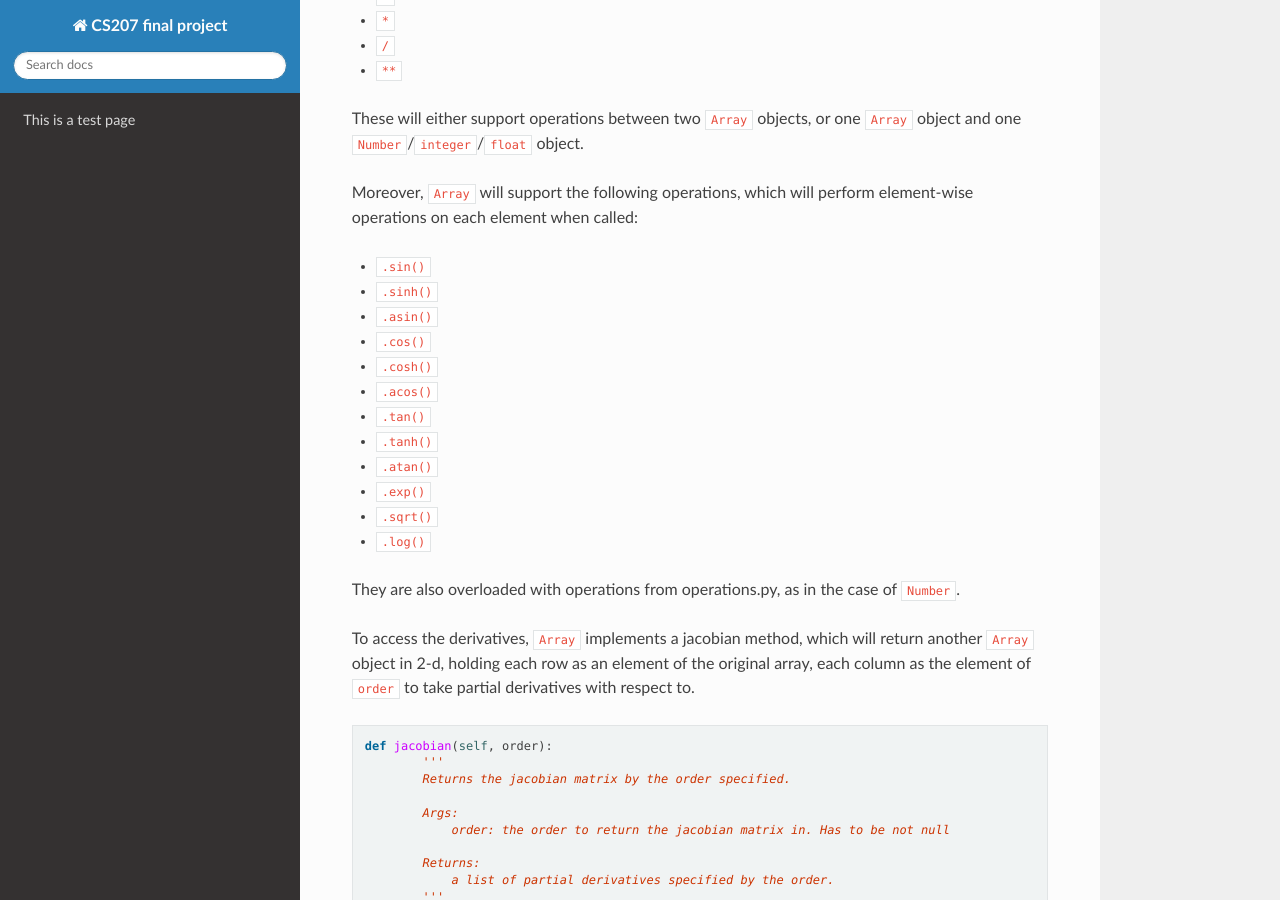
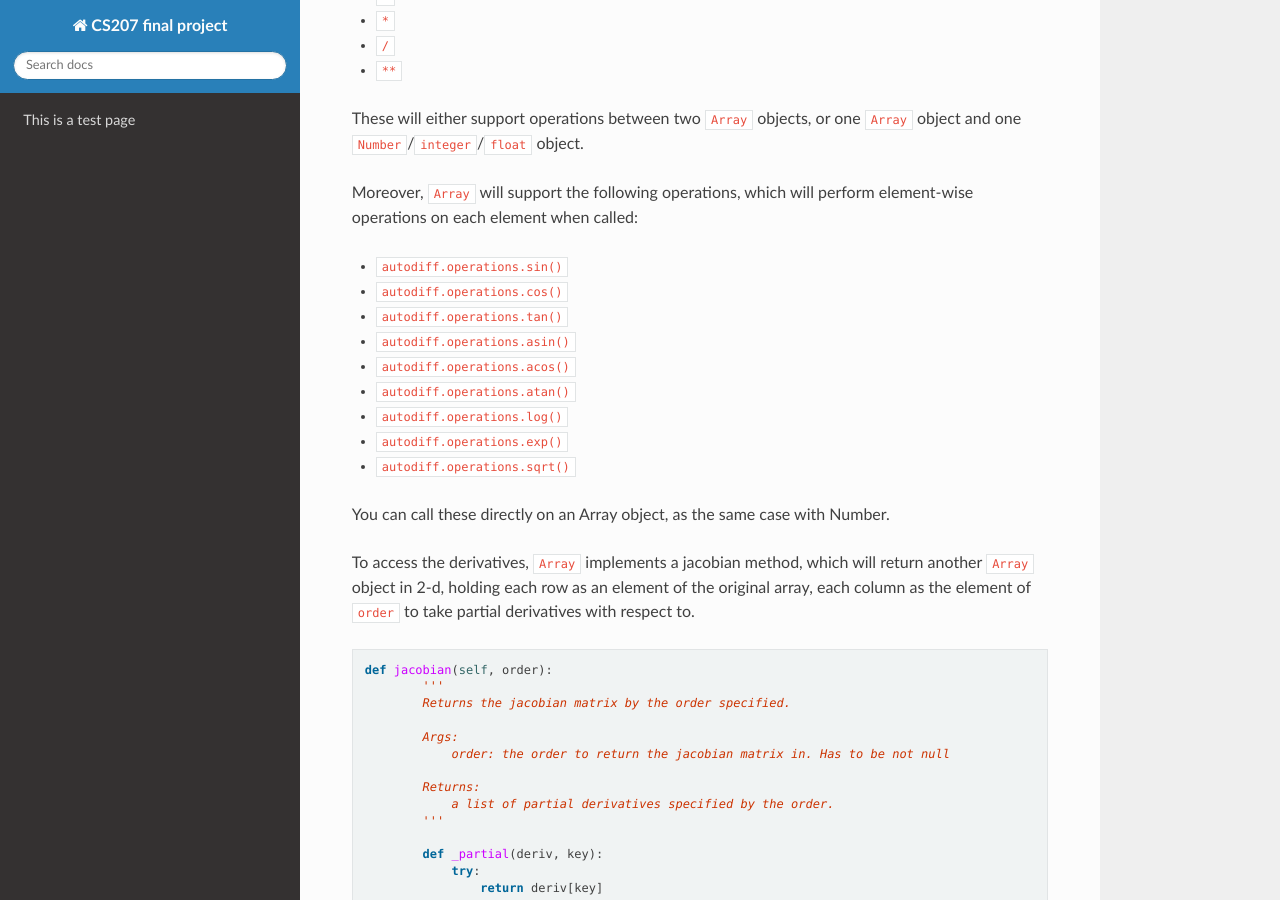
Before and after one commit to rocketscience0/cs207-FinalProject, a Sphinx documentation site: the page built from docs/source/implementation.md, in a window 1280 px wide and 900 px high, scrolled down 4536 px. Built offline with Sphinx 7.4.7 and the Read the Docs theme 2.0.0, drawn with Linux system fonts in a browser that asks for light colours.

Commit message:
changed documentation according to new operations

````diff
--- a/docs/source/implementation.md
+++ b/docs/source/implementation.md
@@ -220,20 +220,17 @@
 
 Moreover, `Array` will support the following operations, which will perform element-wise operations on each element when called:
 
-- `.sin()`
-- `.sinh()`
-- `.asin()`
-- `.cos()`
-- `.cosh()`
-- `.acos()`
-- `.tan()`
-- `.tanh()`
-- `.atan()`
-- `.exp()`
-- `.sqrt()`
-- `.log()`
+- `autodiff.operations.sin()`
+- `autodiff.operations.cos()`
+- `autodiff.operations.tan()`
+- `autodiff.operations.asin()`
+- `autodiff.operations.acos()`
+- `autodiff.operations.atan()`
+- `autodiff.operations.log()`
+- `autodiff.operations.exp()`
+- `autodiff.operations.sqrt()`
 
-They are also overloaded with operations from operations.py, as in the case of `Number`.
+You can call these directly on an Array object, as the same case with Number.
 
 To access the derivatives, `Array` implements a jacobian method, which will return another `Array` object in 2-d, holding each row as an element of the original array, each column as the element of `order` to take partial derivatives with respect to.
 ```python
````
Also changed, not shown: docs/source/How_to_use.md (+9 -7 lines), 1 other file.
